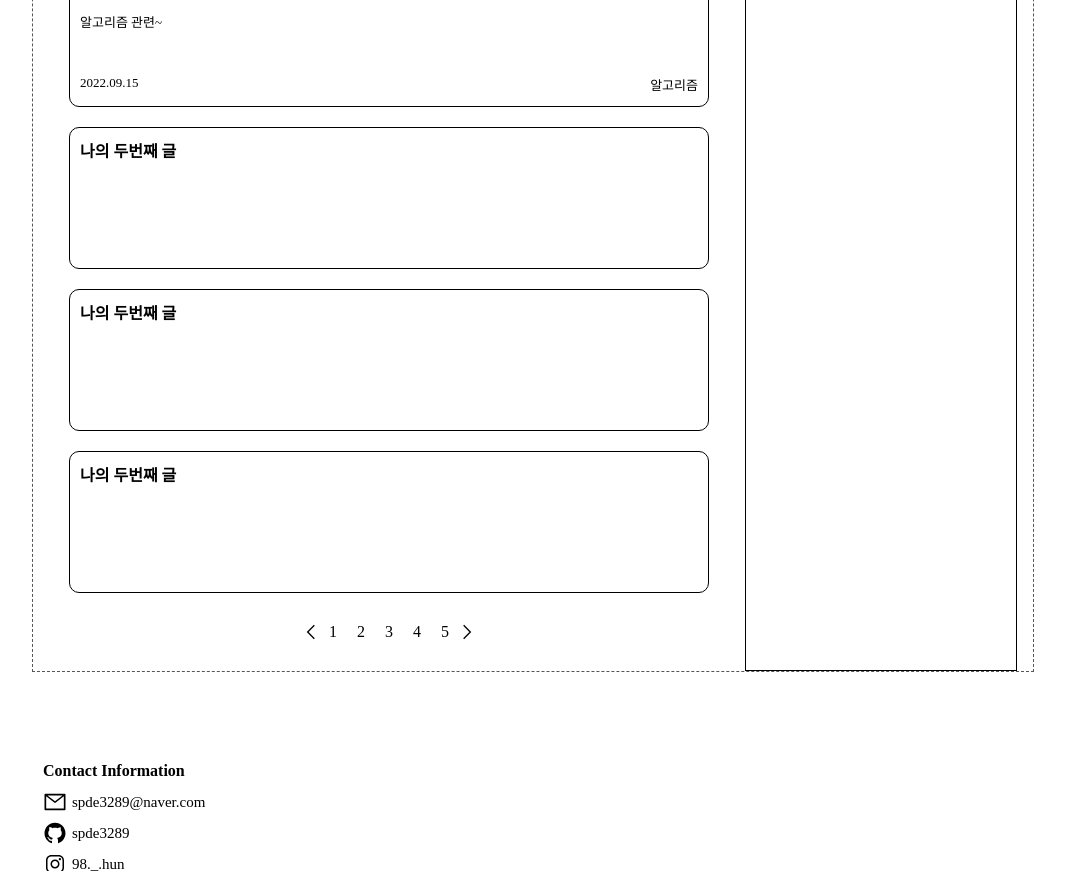
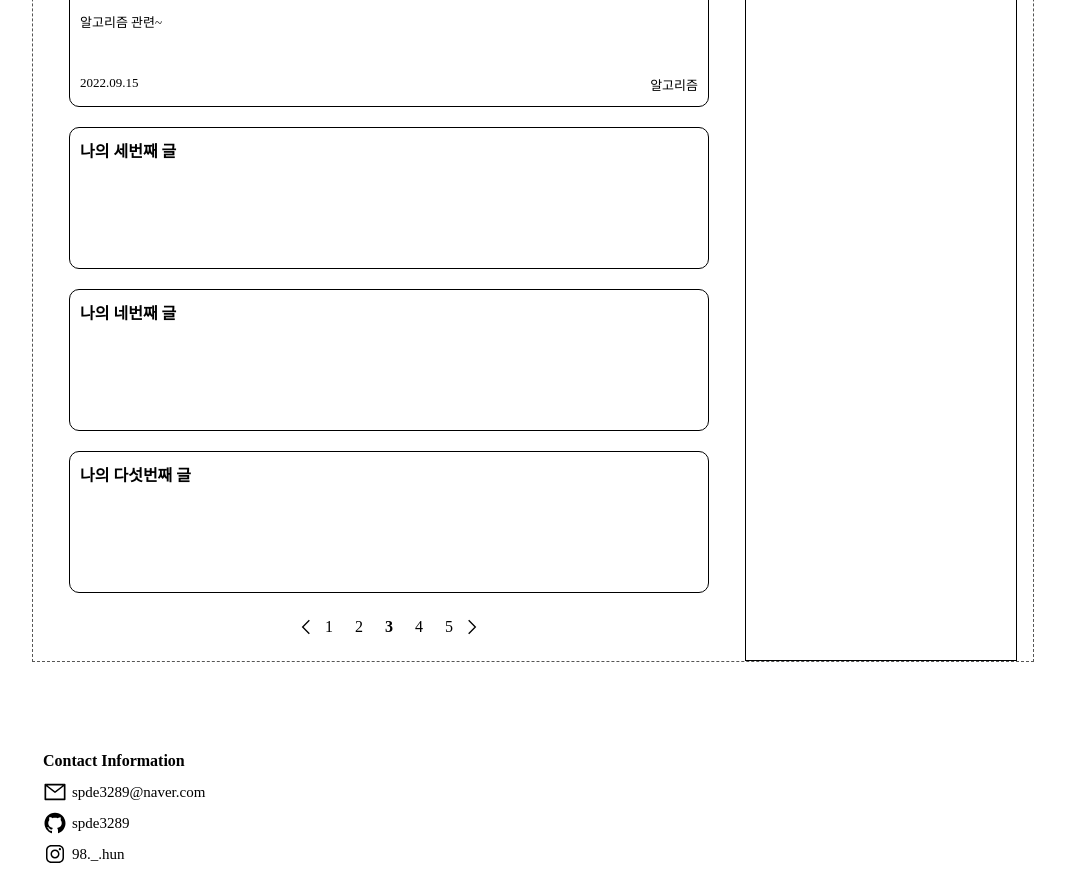
Before and after one commit to spde3289/spde3289.github.io, a React (Create React App) app: page / in a window 1280 px wide. Shown: the part 580-1451 px from the top of the page, without its empty margins (107-1172 px from the left). Built offline with nearby package versions, Linux system fonts and the light colour scheme.

Commit message:
update paging

```diff
--- /dev/null
+++ b/src/components/Paging.js
@@ -0,0 +1,69 @@
+import {React, useState} from 'react';
+
+import styled from "styled-components";
+import { GrNext, GrPrevious } from 'react-icons/gr'
+
+const Paging = () => {
+    const [page, setpage] = useState([
+        {key: 1, isClicked:0 },
+        {key: 2, isClicked:0 },
+        {key: 3, isClicked:1 },
+        {key: 4, isClicked:0 },
+        {key: 5, isClicked:0 }
+    ]);
+
+    const pages = page.map((page) =>(
+        <Page className={page.isClicked ? 'active' : ''}><a href='/'>{page.key}</a></Page>
+    ));
+
+    const nextPage = () => {
+        if(page.find(img).isClicked){
+
+        }
+    };
+
+    function img(element){
+        if(element.isClicked===1){
+            return true;
+        };
+    };
+
+    return(
+        <ContentPoint>
+            <Pages>
+                <PrevPage><GrPrevious/></PrevPage>
+                {pages}
+                <NextPage><GrNext onClick={()=>{
+                    nextPage();
+                }}/></NextPage>
+            </Pages>
+        </ContentPoint>
+    );
+};
+
+const ContentPoint = styled.div`
+    margin: 0 auto;
+`;
+
+const Pages = styled.ul`
+    display: flex;
+    align-items: center;
+    .active {
+        font-weight: bold;
+    }
+`
+const PrevPage = styled.li`
+    margin-bottom: -4px;
+    `;
+
+const NextPage = styled.li`
+    margin-bottom: -4px;
+    `;
+
+const Page = styled.li`
+    margin: 5px;
+    width: 20px;
+    text-align: center;
+`;
+
+export default Paging;
--- a/src/pages/Home.js
+++ b/src/pages/Home.js
@@ -2,13 +2,15 @@ import React from 'react';
 import styled from "styled-components";
 import Header from '../components/Header';
 import Footer from '../components/Footer';
+import Paging from '../components/Paging';
 import ContentBox from '../components/ContentBox';
-import { GrNext, GrPrevious } from 'react-icons/gr'
+
+
 
 const Home = () => {
     return(
         <div>
-            <Header></Header>
+            <Header/>
             <Main>
                 <Introduction>
                 <p>
@@ -24,27 +26,17 @@ const Home = () => {
                         <h2>최신 포스트</h2>
                         <ContentBox title="나의 첫 글" content='보통 우리가' date='2022.09.13' category='웹'></ContentBox>
                         <ContentBox title="나의 첫 글" content='알고리즘 관련~' date='2022.09.15' category='알고리즘'></ContentBox>
-                    <ContentBox title="나의 두번째 글"></ContentBox>
-                    <ContentBox title="나의 두번째 글"></ContentBox>
-                    <ContentBox title="나의 두번째 글"></ContentBox>
-                    <ContentPoint>
-                        <ul className="flex">
-                            <li className='prev'><GrPrevious/></li>
-                            <li className="li active">1</li>
-                            <li className="li">2</li>
-                            <li className="li">3</li>
-                            <li className="li">4</li>
-                            <li className="li">5</li>
-                            <li className='next'><GrNext/></li>
-                        </ul>
-                    </ContentPoint>
+                        <ContentBox title="나의 세번째 글"></ContentBox>
+                        <ContentBox title="나의 네번째 글"></ContentBox>
+                        <ContentBox title="나의 다섯번째 글"></ContentBox>
+                        <Paging/>
                     </ContentBoxArea>
                     <ContentList>
-
+                        태그들~ 카테고리들~
                     </ContentList>
                 </Content>
             </Main>
-            <Footer></Footer>
+            <Footer/>
         </div>
     );
 };
@@ -78,27 +70,6 @@ const ContentBoxArea = styled.div`
     justify-content: space-between;
 `;
 
-const ContentPoint = styled.div`
-    margin: 0 auto;
-    .active{
-
-    }
-    .flex{
-        display: flex;
-        align-items: center
-    }
-    .li{
-        margin: 10px;
-        text-align: center;
-    }
-    .prev{
-        margin-bottom: -4px;
-    }
-    .next{
-        margin-bottom: -4px;
-    }
-`;
-
 const ContentList = styled.div`
     border: 1px solid #000;
     width: 270px;
```
Lines whose indentation alone changed are shown as unchanged.
